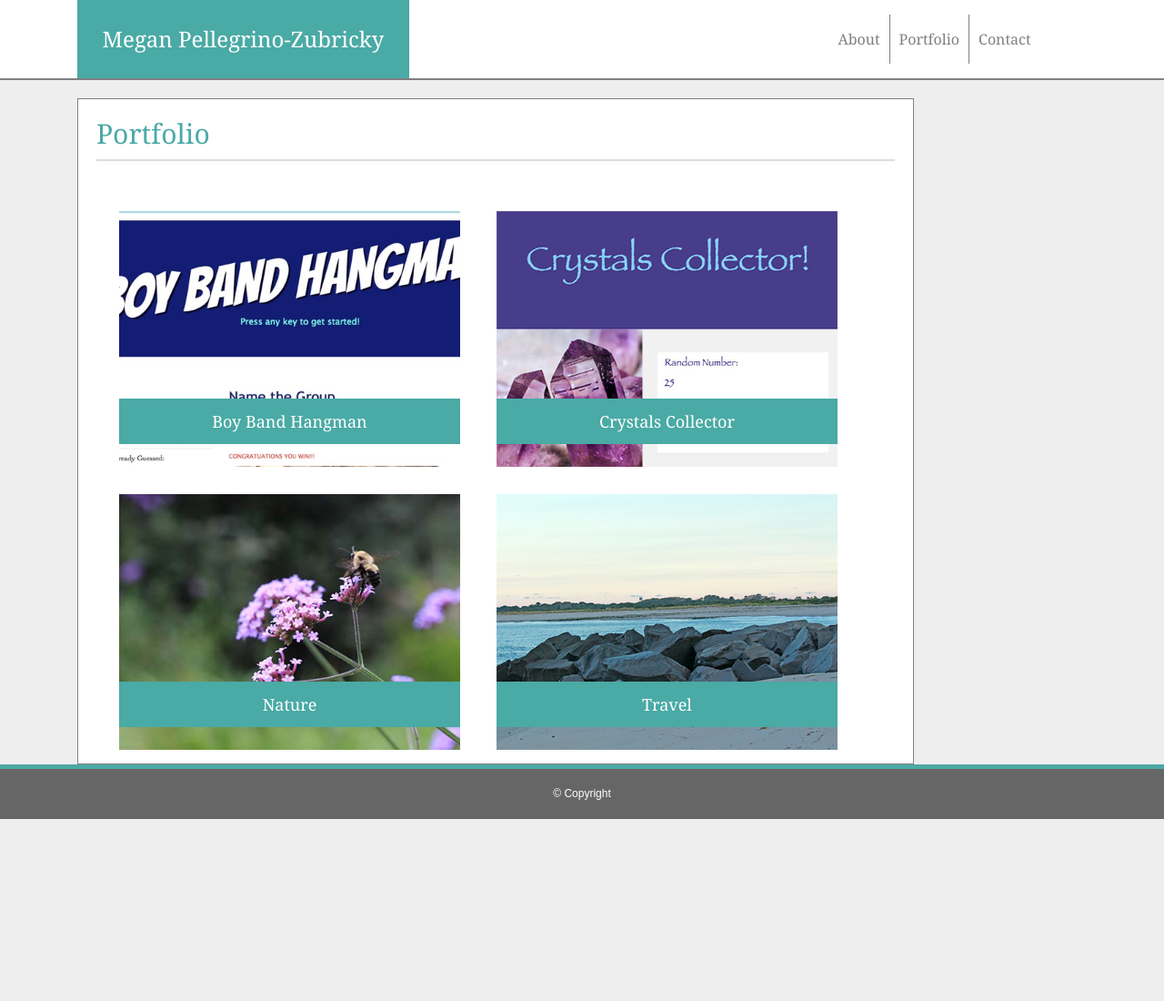
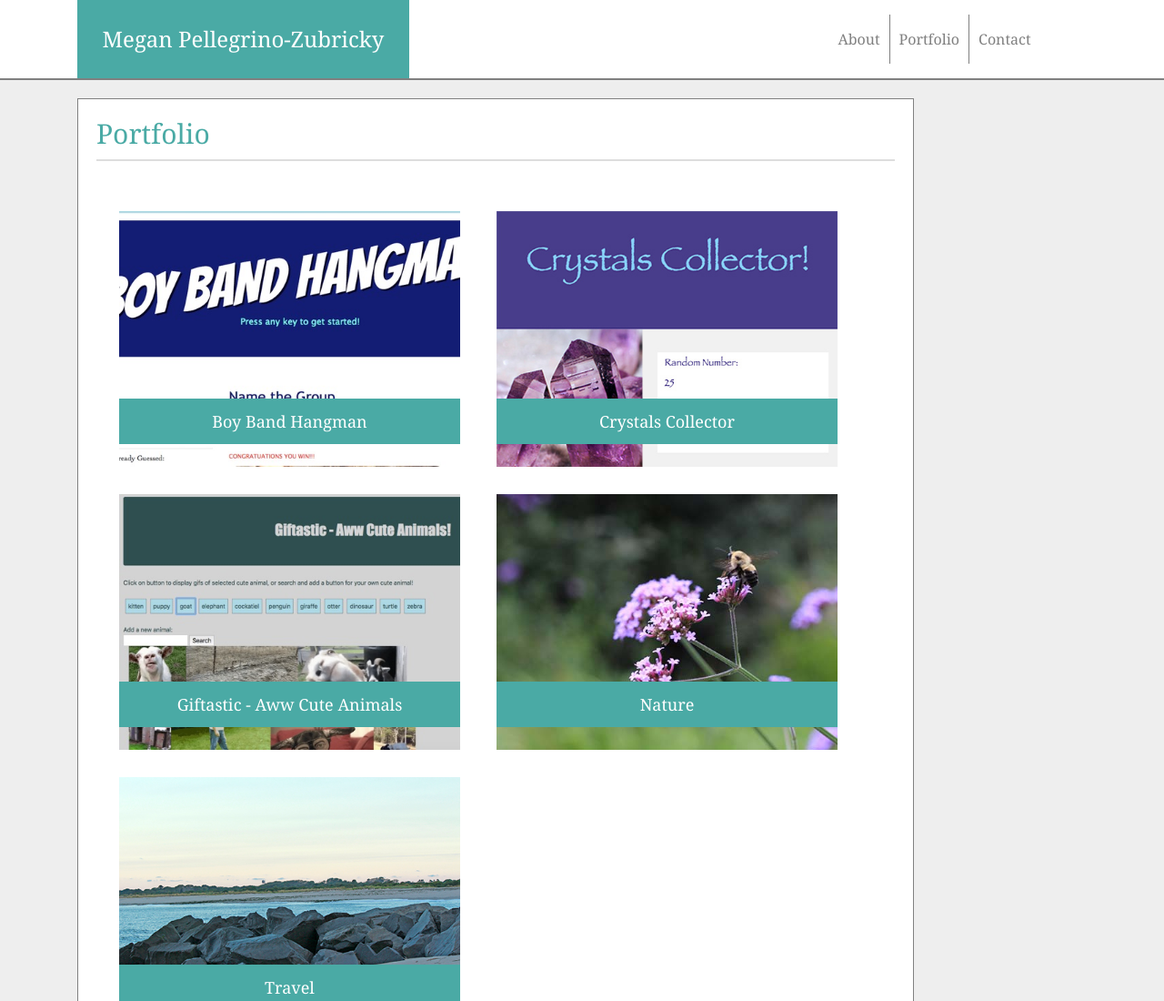
Before and after one commit to meganpel/Bootstrap-Portfolio-REV, a plain HTML site: page portfolio.html in a window 1280 px wide. Shown: the top 1100 px of the page at 91% size. Before the commit the page ends 900 px from the top, so only its background shows below. Drawn offline with nearby package versions, Linux system fonts and the light colour scheme.

Commit message:
with gif

```diff
--- a/portfolio.html
+++ b/portfolio.html
@@ -50,6 +50,14 @@
                                         </div>
                                     </div>
                                 </a>
+                                <a href="https://meganpel.github.io/Giftastic/">
+                                    <div class="image-holder">
+                                        <img class="portfolio-image img-responsive" src="images/animals.jpg" />
+                                        <div class="image-banner">
+                                            <p class="image-banner-text">Giftastic - Aww Cute Animals</p>
+                                        </div>
+                                    </div>
+                                </a>
                                 <div class="image-holder">
                                     <img class="portfolio-image" src="images/NaturePhotography.jpg" />
                                     <div class="image-banner">
```
Also changed, not shown: images/animals.jpg (added).
